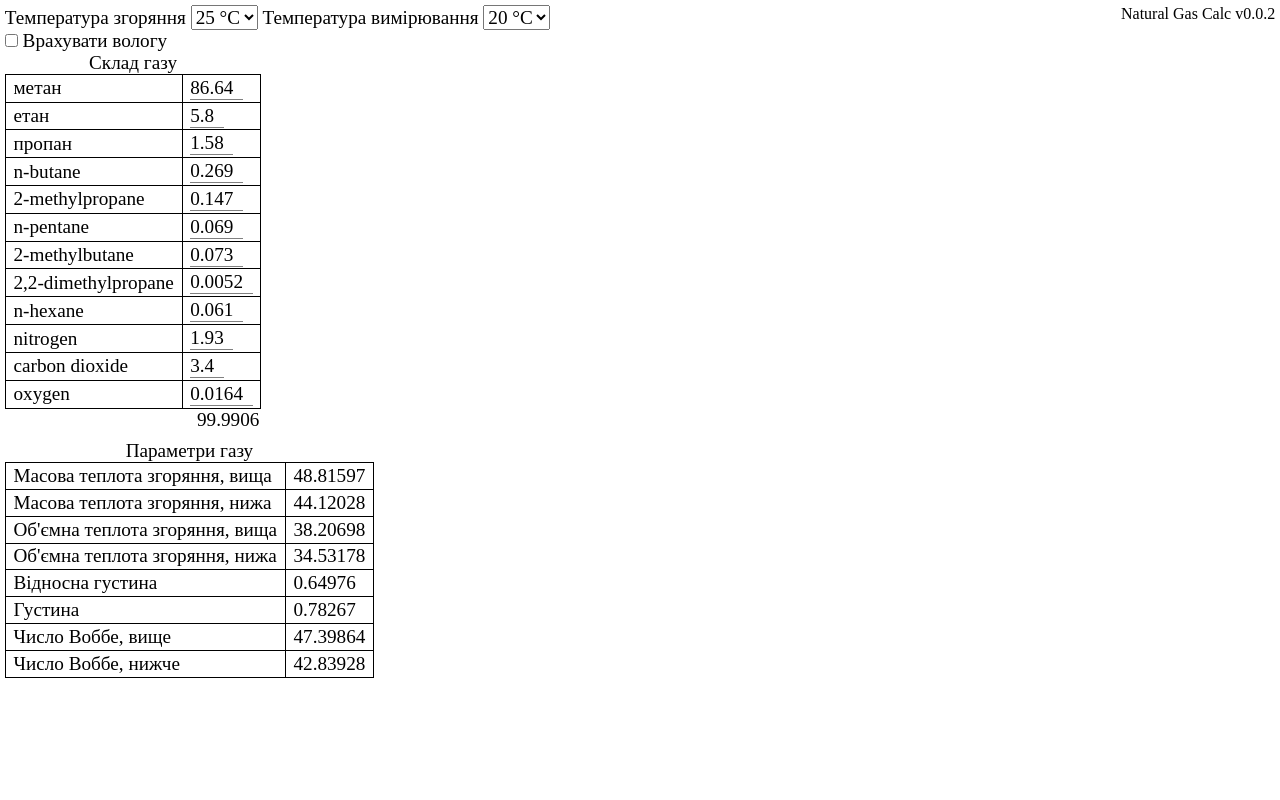
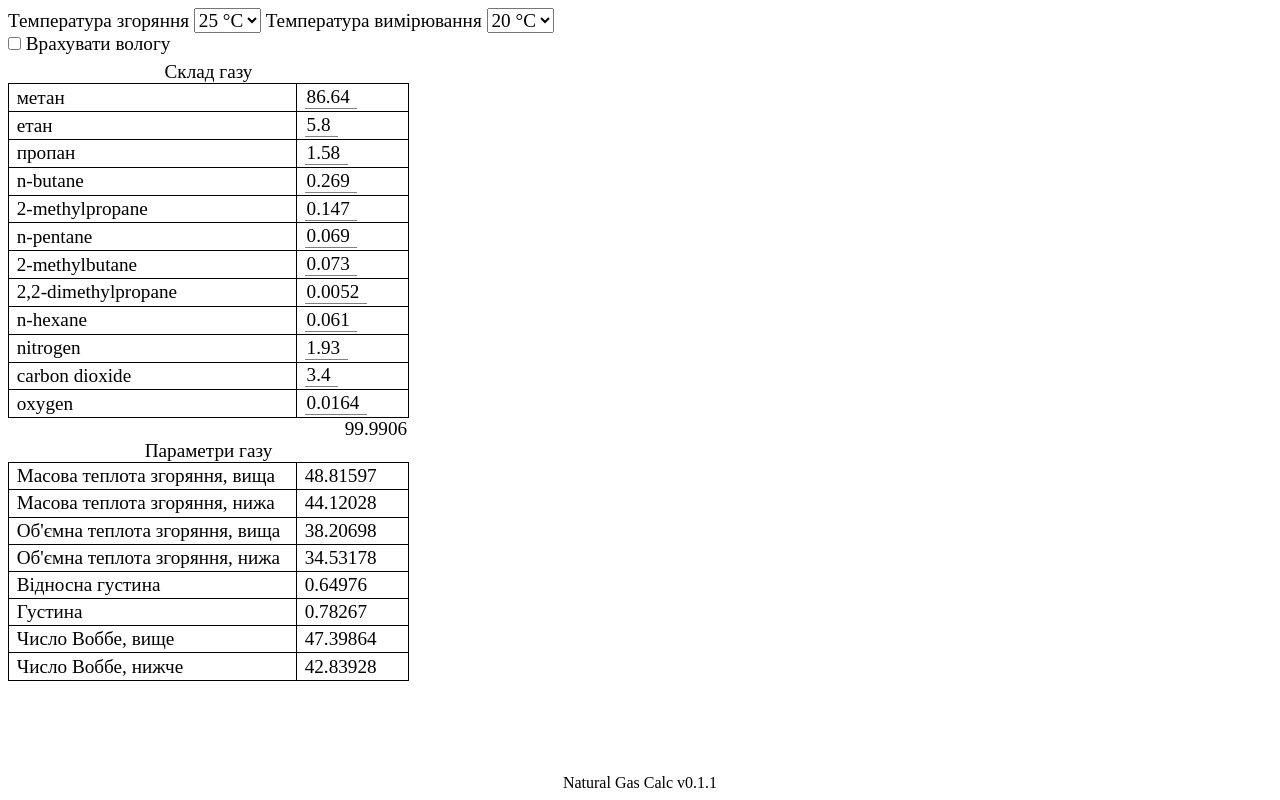
Before and after one commit to Sultepronit/natural-gas-calc, a website built with Vite: page index.html in a window 1280 px wide. Built offline with nearby package versions, Linux system fonts and the light colour scheme.

Commit message:
improved the design; cleaned a little

```diff
--- a/calculateAndReport.js
+++ b/calculateAndReport.js
@@ -2,7 +2,7 @@ import GasData from "./calculators/gasData";
 import calculateDewPoint from "./calculators/humidity/calculateDewPoint";
 import calculateHumidity2 from "./calculators/humidity/calculateHumidity2";
 import { inputData } from "./mainInput";
-import writeInitTable, { writeCorrectedTable } from "./writeInitTable";
+import { writeCorrectedTable } from "./writeCorectedData";
 import writeReport, { writeWetReport } from "./writeReport";
 
 const combustionTSelect = document.getElementById('combustuion-t');
--- a/index.html
+++ b/index.html
@@ -9,8 +9,6 @@
   </head>
   <body>
     <header>
-      <p class="version">Natural Gas Calc v0.0.2</p>
-
       <label for="combustuion-t">Температура згоряння</label>
       <select name="combustuion-t" id="combustuion-t">
         <option value="0">0 °С</option>
@@ -36,22 +34,24 @@
       </div>
     </header>
     <main>
-      <div class="main-input">
-        <table>
-          <caption>Склад газу</caption>
-          <tbody id="main-input-body">
+      <div class="gas-composition">
+        <table class="corrected-data hidden" id="corrected-data">
+          <caption>Доповнений склад газу</caption>
+          <tbody id="corrected-data-body">
           </tbody>
         </table>
-        <p id="total-control">*</p>
+
+        <div class="main-input">
+          <table>
+            <caption>Склад газу</caption>
+            <tbody id="main-input-body">
+            </tbody>
+          </table>
+          <p id="total-control">*</p>
+        </div>
       </div>
 
-      <table class="corrected-data hidden" id="corrected-data">
-        <caption>Доповнений склад газу</caption>
-        <tbody id="corrected-data-body">
-        </tbody>
-      </table>
-
-      <div class="space"></div>
+      <!-- <div class="space"></div> -->
 
       <div id="humidity-data" class="hidden">
       <!-- <div id="humidity-data" > -->
@@ -115,5 +115,9 @@
         </tbody>
       </table>
     </main>
+
+    <footer>
+      <p class="version">Natural Gas Calc v0.1.1</p>
+    </footer>
   </body>
 </html>
--- a/mainInput.js
+++ b/mainInput.js
@@ -35,7 +35,7 @@ export function prepareMainInput() {
     const tbody = inputData.reduce((html, component, index) => {
         return html +
             `<tr>
-                <td>${component.label}</td>
+                <th>${component.label}</th>
                 <td class="td-input">
                     <input
                         type="text"
--- a/style.css
+++ b/style.css
@@ -6,8 +6,25 @@
 }
 
 body {
-    margin: 0.3rem;
+    padding: 0.5rem;
     font-size: 1.2rem;
+    display: grid;
+    grid-template-rows: auto 1fr auto;
+    height: 100vh;
+}
+
+header {
+    padding-bottom: 0.4rem;
+}
+
+main {
+    overflow: auto;
+}
+
+footer {
+    /* position: absolute; */
+    /* position: sticky; */
+    padding-top: 0.4rem;
 }
 
 select, input {
@@ -15,10 +32,9 @@ select, input {
     /* font-style: italic; */
 }
 
-/* input[type="checkbox"] {
-    width: 0.7em;
-    height: 0.7em;
-} */
+tr {
+    height: 1.7rem;
+}
 
 td, th {
     border: solid 1px;
@@ -28,6 +44,11 @@ td, th {
 th {
     text-align: left;
     font-weight: normal;
+    width: 15em;
+}
+
+td {
+    width: 7rem;
 }
 
 table {
@@ -40,12 +61,6 @@ table {
     display: none;
 }
 
-.version {
-    /* text-align: right; */
-    float: right;
-    font-size: 1rem;
-}
-
 #dew-point {
     width: 0.7em;
     min-width: 0.7em;
@@ -53,15 +68,9 @@ table {
 }
 
 #dp-pressure {
-    /* width: 3em; */
-    /* width: 100%; */
-    /* width: 2em; */
     padding-inline: 0.1em;
 }
 
-.main-input {
-    width: fit-content;
-}
 
 #total-control {
     text-align: right;
@@ -75,17 +84,15 @@ table {
 .table-input {
     border: none;
     border-bottom: 1px solid gray;
+    padding-inline: 0.1em;
     /* width: 6em; */
     /* width: auto;
     min-width: 2em; */
 }
 
-.main-input, .corrected-data {
-    float: left;
-}
-
-.corrected-data {
-    margin-left: 0.5rem;
+.gas-composition {
+    display: flex;
+    gap: 1rem;
 }
 
 .space {
@@ -94,8 +101,18 @@ table {
     padding: 0.3rem;
 }
 
+#humidity-data {
+    margin-top: 0.5rem;
+}
+
 .wet-report {
     display: flex;
-    gap: 0.5rem;
+    gap: 1rem;
     margin-top: 0.5rem;
 }
+
+.version {
+    text-align: center;
+    /* float: right; */
+    font-size: 1rem;
+}
--- /dev/null
+++ b/writeCorectedData.js
@@ -0,0 +1,13 @@
+const correctedTbody = document.getElementById('corrected-data-body');
+
+export function writeCorrectedTable(componetns) {
+    const tbody = componetns.reduce((acc, current) => {
+        return acc +
+            `<tr>
+                <th>${current.name}</th>
+                <td>${(current.value * 100).toFixed(4)}</td>
+            </tr>`;
+    }, '');
+
+    correctedTbody.innerHTML = tbody;
+}
--- a/writeReport.js
+++ b/writeReport.js
@@ -15,7 +15,7 @@ export default function writeReport(gasData) {
     const report2 = rows.reduce((acc, current) => {
         return acc +
             `<tr>
-                <td>${current[0]}</td>
+                <th>${current[0]}</th>
                 <td>${gasData[current[1]].toFixed(5)}</td>
             </tr>`;
     }, '');
@@ -41,7 +41,7 @@ export function writeWetReport(wetGasData, dryGasData) {
     const report = rows.reduce((acc, current) => {
         return acc +
         `<tr>
-            <td>${current[0]}</td>
+            <th>${current[0]}</th>
             <td>${parseFloat(wetGasData[current[1]].toFixed(5))}</td>
         </tr>`;
     }, '');
```
Also changed, not shown: main.js (+11 -11 lines), --writeInitTable.js (renamed from writeInitTable.js).
